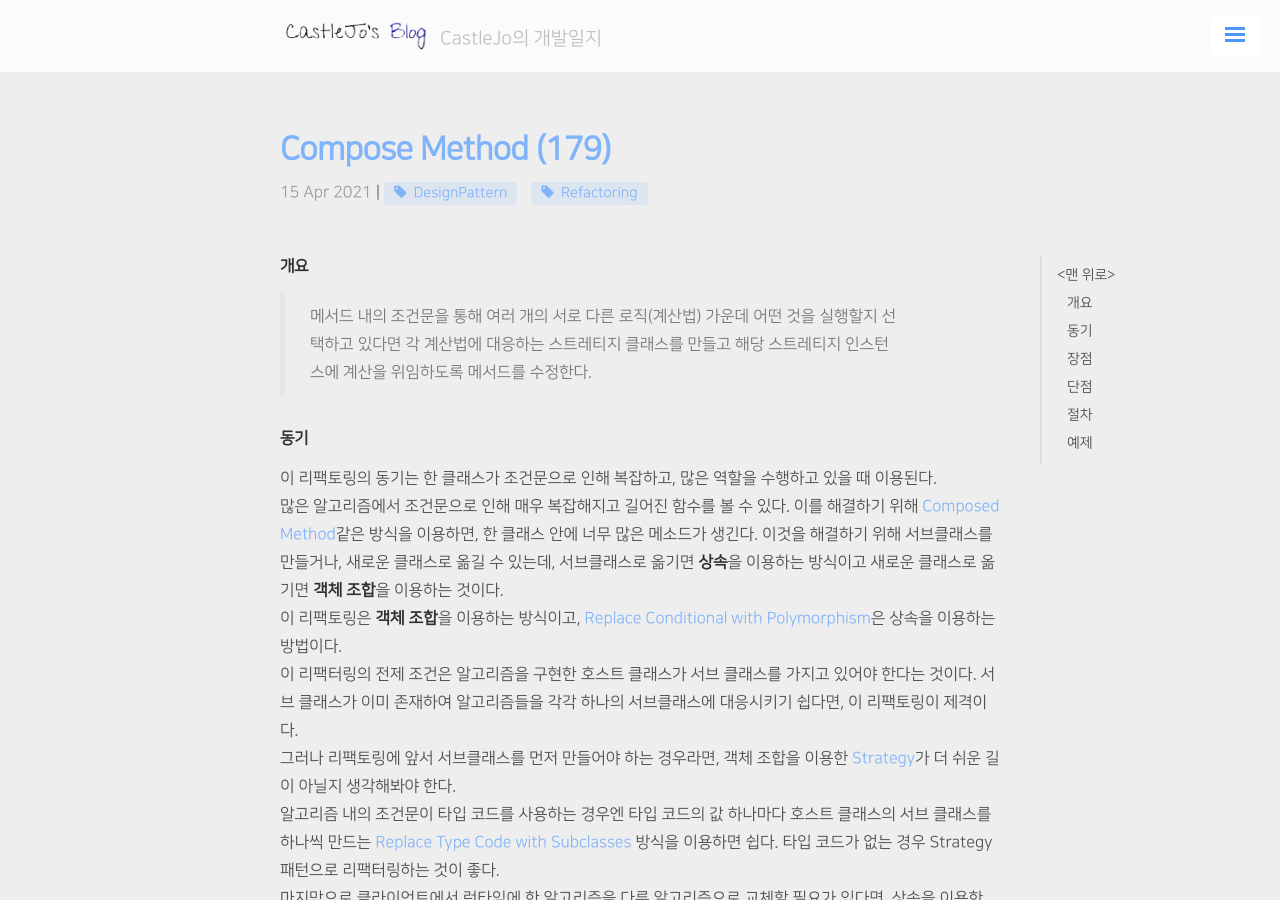
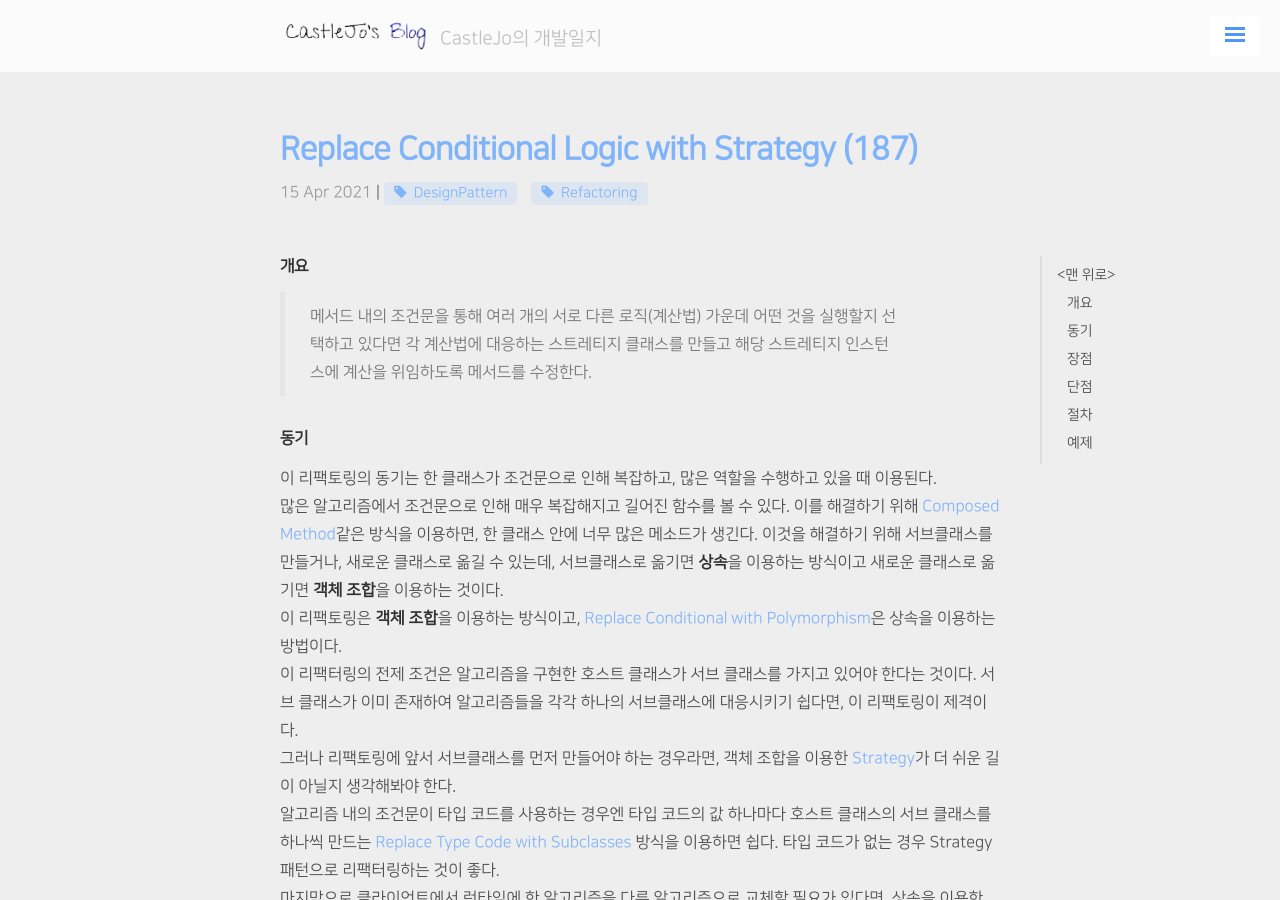
Before and after one commit to ukcastle/ukcastle.github.io, a Jekyll site: the page built from _posts/Refactoring/2021-04-15-Replace-Conditional-Logic-with-Strategy.md, in a window 1280 px wide and 900 px high. Built offline with Jekyll 4.4.1, drawn with Linux system fonts in a browser that asks for light colours; nearby versions of some CDN libraries; a script that is not in the unit is left out; comment, search, counter and statistics services are not loaded.

Commit message:
docs: 제목 수정 및 href

```diff
--- a/_posts/Refactoring/2021-04-15-Replace-Conditional-Logic-with-Strategy.md
+++ b/_posts/Refactoring/2021-04-15-Replace-Conditional-Logic-with-Strategy.md
@@ -1,6 +1,6 @@
 ---
 layout: post
-title: Compose Method (179)
+title: Replace Conditional Logic with Strategy (187)
 category: Refactoring
 tag: [DesignPattern, Refactoring]
 ---
@@ -61,7 +61,7 @@ Strategy 패턴을 사용한 설계를 구현할 때 Context 클래스가 Strate
 
     다음 2번을 처리하는데, **Context에서 더이상 쓰이지 않는 함수들을 Strategy 클래스로 이동**시킨다.
 <br>
-3. Context 클래스의 코드 중 Strategy 객체를 생성하고 필드에 대입하는 부분에 [Extract Parameter]()을 적용하여 클라이언트가 **Context에 Strategy를 넘겨주는 모양새**가 되도록 한다.
+3. Context 클래스의 코드 중 Strategy 객체를 생성하고 필드에 대입하는 부분에 [Extract Parameter](https://jo631.github.io/refactoring/2021/04/16/Extract-Parameter/)을 적용하여 클라이언트가 **Context에 Strategy를 넘겨주는 모양새**가 되도록 한다.
 <br>
 4. Strategy의 계산 메소드에 [Replace Conditional with Polymorphism](https://jo631.github.io/refactoring/2021/04/09/RefactoringToPattern/#replace-conditional-with-polymorphism)을 적용한다. 이 때 [Replace Type Code with Subclasses](https://jo631.github.io/refactoring/2021/04/09/RefactoringToPattern/#replace-type-code-with-subclasses)를 사용할 것인지, 아니면  [Replace Type Code with State/strategy](https://jo631.github.io/refactoring/2021/04/09/RefactoringToPattern/#replace-type-code-with-statestrategy)를 사용할 것이지 결정해야 한다. 어지간해선 **전자**를 선택하는 것이 좋다. 타입 코드가 명확하게 존재하지 않더라도 전자를 적용할 수 있다. **계산 메서드의 조건 로직의 검사 조건을 타입 코드**라고 생각하면 된다.
 
```
